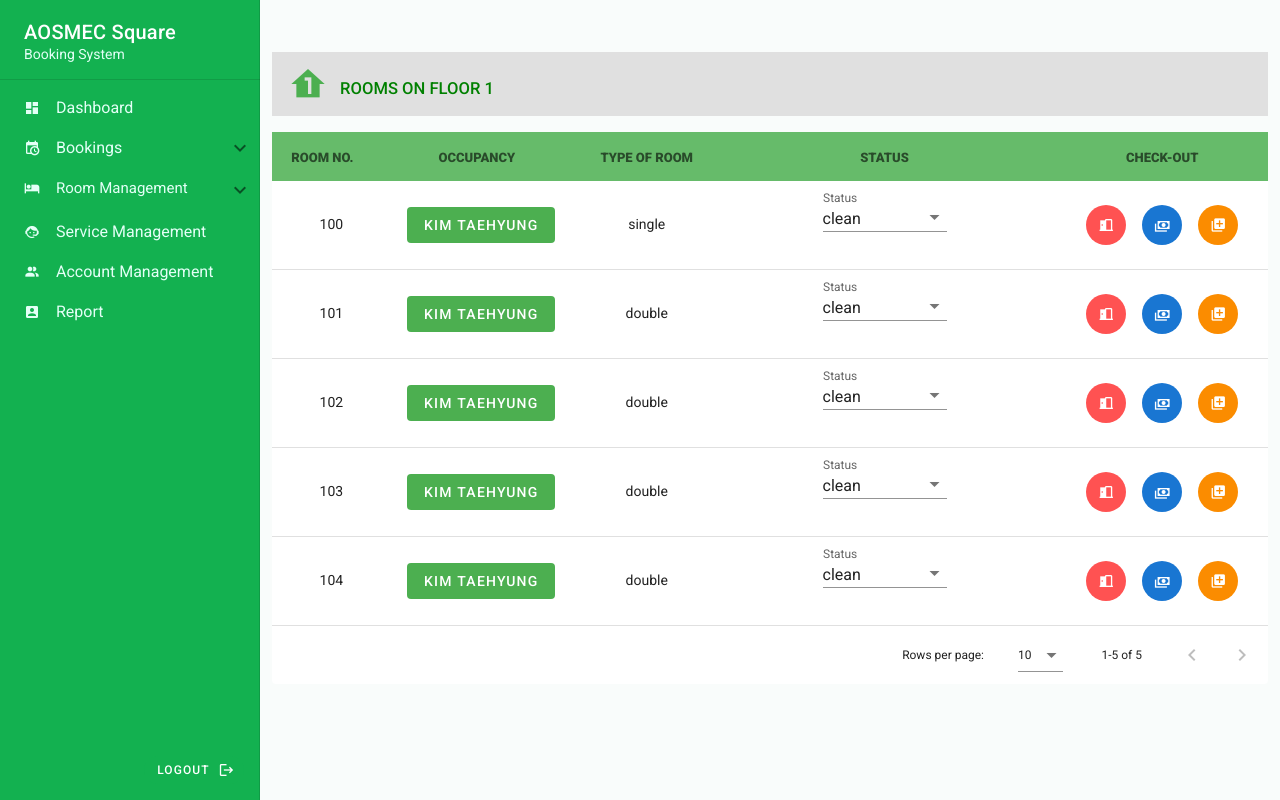
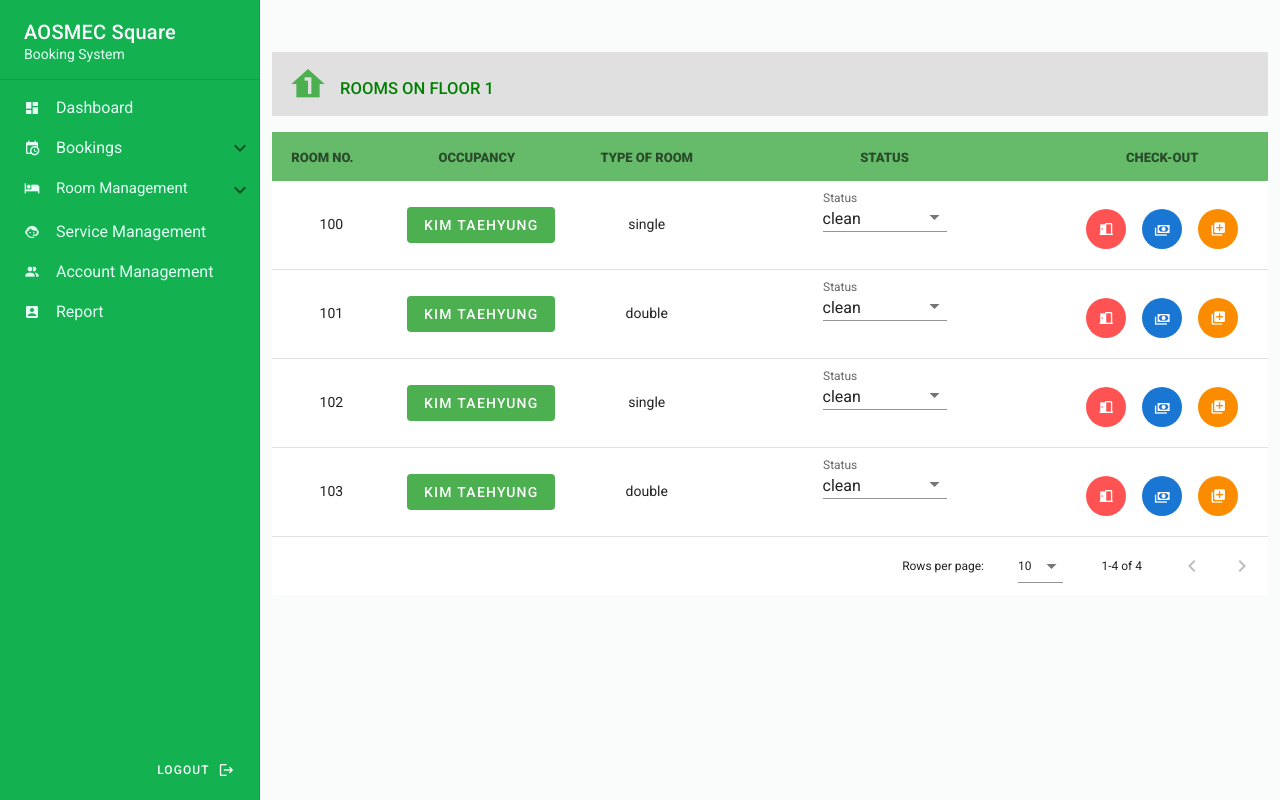
Before and after one commit to mikamikkz/AOSMECSystem, a Vue app in the folder aosmec/: page /room-mgmt/floor-1 in a window 1280 px wide. Built offline with nearby package versions, Linux system fonts and the light colour scheme.

Commit message:
j: fixed floor 1 (vacant room, status:dirty, disabled btns)

```diff
--- a/aosmec/src/views/Floor1.vue
+++ b/aosmec/src/views/Floor1.vue
@@ -12,12 +12,12 @@
         </v-toolbar-title>
         <v-spacer></v-spacer>
       </v-toolbar>
-      <v-data-table dense :headers="headers" :items="rooms" item-key="roomNo">
+      <v-data-table dense :headers="headers" :items="rooms" item-key="id">
         <template v-slot:item.name="props">
           <td>
             <v-dialog v-model="dialog[props.item.roomNo]" width="500">
               <template v-slot:activator="{ on, attrs }">
-                <v-btn color="success" depressed dark v-bind="attrs" v-on="on">
+                <v-btn color="success" depressed dark v-bind="attrs" v-on="on" v-if="props.item.state === 'occupied' ">
                   {{ props.item.name }}
                 </v-btn>
               </template>
@@ -51,29 +51,29 @@
 
         <template v-slot:item.checkout="props">
           <!-- checkout -->
-          <v-btn class="mx-2" color="error" fab depressed small @click="showCheckOutDialog(props.item)">
+          <v-btn class="mx-2 mt-2" color="error" fab depressed small @click="showCheckOutDialog(props.item)"  :disabled="props.item.state !== 'occupied' ">
             <v-icon small dark>mdi-door-open</v-icon>
           </v-btn>
           <!-- payment -->
-          <v-btn class="mx-2" color="primary" fab depressed small @click="showPaymentDialog(props.item)">
+          <v-btn class="mx-2 mt-2" color="primary" fab depressed small @click="showPaymentDialog(props.item)" :disabled="props.item.state !== 'occupied' ">
             <v-icon small dark>mdi-cash-multiple</v-icon>
           </v-btn>
           <!-- add service -->
-          <v-btn class="mx-2" color="warning" fab depressed small @click="showAddServiceDialog(props.item)">
+          <v-btn class="mx-2 mt-2" color="warning" fab depressed small @click="showAddServiceDialog(props.item)" :disabled="props.item.state !== 'occupied' ">
             <v-icon small dark>mdi-plus-box-multiple</v-icon>
           </v-btn>
         </template>
       </v-data-table>
 
       <!-- checkout dialog -->
-      <v-dialog v-model="showCheckOut" width="500">
+      <v-dialog persistent v-model="showCheckOut" width="500">
         <v-card>
           <v-card-title class="headline green lighten-2">
             Checking Out Details
           </v-card-title>
           <v-card-text class="mt-3">
 
-            <v-simple-table dense class=" pa-2 mb-3">
+            <v-simple-table dense class=" pa-0 mb-3">
               <template v-slot:default>
                 <thead>
                   <tr>
@@ -119,14 +119,14 @@
       </v-dialog>
 
       <!-- payment dialog -->
-      <v-dialog v-model="showPayment" width="500">
+      <v-dialog persistent v-model="showPayment" width="500">
         <v-card>
           <v-card-title class="headline green lighten-2">
             Payment
           </v-card-title>
           <v-card-text class="mt-3">
 
-            <v-simple-table dense class=" pa-2 mb-3">
+            <v-simple-table dense class=" pa-0 mb-3">
               <template v-slot:default>
                 <thead>
                   <tr>
@@ -172,7 +172,7 @@
       </v-dialog>
 
       <!-- add service dialog -->
-      <v-dialog v-model="showAddService" width="500">
+      <v-dialog persistent v-model="showAddService" width="500">
         <v-card>
           <v-card-title class="headline green lighten-2">
             Services
@@ -183,28 +183,47 @@
               <template v-slot:default>
                 <thead>
                   <tr>
+                    <th class="ma-0 pa-0"></th>
                     <th class="text-left pl-1">Name</th>
                     <th class="text-left">Rate</th>
                     <th class="text-left">Qty</th>
+                    <th class="text-left">Paid</th>
                   </tr>
                 </thead>
                 <tbody>
-                  <tr v-for="service in services" :key="service.name">
+                  <tr v-for="service in guestServices" :key="service.name">
+                    <td class="pa-0 ma-0">
+                      <v-btn icon small v-if="service.add" class="pt-0 mt-0" v-on:click="removeFromList(service)">
+                        <v-icon small color="red lighten-2">mdi-minus-circle</v-icon>
+                      </v-btn>
+                    </td>
                     <td class="pl-1">{{ service.name }}</td>
                     <td>{{ service.rate }}</td>
                     <td>{{ service.quantity }}</td>
+                    <td>
+                      <v-btn icon small v-if="!service.add">
+                        <v-icon color="green lighten-3"
+                          >mdi-checkbox-marked</v-icon
+                        >
+                      </v-btn>
+                    </td>
                   </tr>
                 </tbody>
               </template>
             </v-simple-table>
             <v-row class="mt-2">
               <v-col lg="1" md="1" sm="12" d-flex class="mr-1">
-                <v-btn icon small class="mt-2">
+                <v-btn icon small class="mt-2" v-on:click="addToList(addToService)">
                   <v-icon color="green lighten-2">mdi-plus-circle</v-icon>
                 </v-btn>
               </v-col>
               <v-col lg="7" md="" sm="12" d-flex class="pr-1">
                 <v-select
+                  :items="services"
+                  v-model="addToService.name"
+                  label="Service Name"
+                  item-text="text"
+                  item-value="value"
                   dense
                   outlined
                 ></v-select>
@@ -288,40 +307,45 @@ export default {
       ],
       rooms: [
         {
+          id: '1',
+          roomType: "single",
           roomNo: "100",
+          status: "clean",
+          state: "occupied",
+          // check in -> guest
           name: "Kim Taehyung",
           guestDetails: "blahblah",
-          roomType: "single",
-          status: "clean"
         },
         {
+          id: '2',
+          roomType: "double",
           roomNo: "101",
+          status: "clean",
+          state: "occupied",
+          // check in -> guest
           name: "Kim Taehyung",
           guestDetails: "blahblah",
-          roomType: "double",
-          status: "clean"
         },
         {
+          id: '3',
+          roomType: "single",
           roomNo: "102",
+          status: "clean",
+          state: "occupied",
+          // check in -> guest
           name: "Kim Taehyung",
           guestDetails: "blahblah",
-          roomType: "double",
-          status: "clean"
         },
         {
+          id: '4',
+          roomType: "double",
           roomNo: "103",
+          status: "clean",
+          state: "occupied",
+          // check in -> guest
           name: "Kim Taehyung",
           guestDetails: "blahblah",
-          roomType: "double",
-          status: "clean"
-        },
-        {
-          roomNo: "104",
-          name: "Kim Taehyung",
-          guestDetails: "blahblah",
-          roomType: "double",
-          status: "clean"
-        },
+        }
       ],
       // rules
       numberRules: [
@@ -331,6 +355,14 @@ export default {
       ],
       // services
       services: [
+        { text: "Sample", value: "Sample" },
+        { text: "Sample2", value: "Sample2" },
+      ],
+      addToService: {
+        name: "",
+        qty: "",
+      },
+      guestServices: [
         {
           add: false,
           name: "Extra Bed",
@@ -359,10 +391,10 @@ export default {
     },
     checkOut: function () {
       this.showCheckOut = false;
-      let item = this.currentDialogItem;
-      this.index = this.rooms.indexOf(item);
-      this.currentDialogItem = {};
-      this.rooms.splice(this.index, 1);
+      let chosenGuest = this.rooms.find((item)=> item.roomNo == this.currentDialogItem.roomNo)
+      console.log(chosenGuest)
+      chosenGuest.status = "dirty"
+      chosenGuest.state = "Vacant"
     },
     // payment
     showPaymentDialog(item) {
@@ -383,7 +415,22 @@ export default {
     },
     addServiceClose() {
       this.showAddService = false
-    }
+    },
+    addToList: function(input) {
+      console.log(input);
+      var addData = {
+        add: true,
+        name: input.name,
+        rate: "",
+        quantity: input.qty,
+        status: false,
+      }
+      this.guestServices.push(addData);
+    },
+    removeFromList: function(input) {
+      var index = this.guestServices.indexOf(input.name);
+      this.guestServices.splice(index, 1);
+    },
   }
 };
 </script>
```
